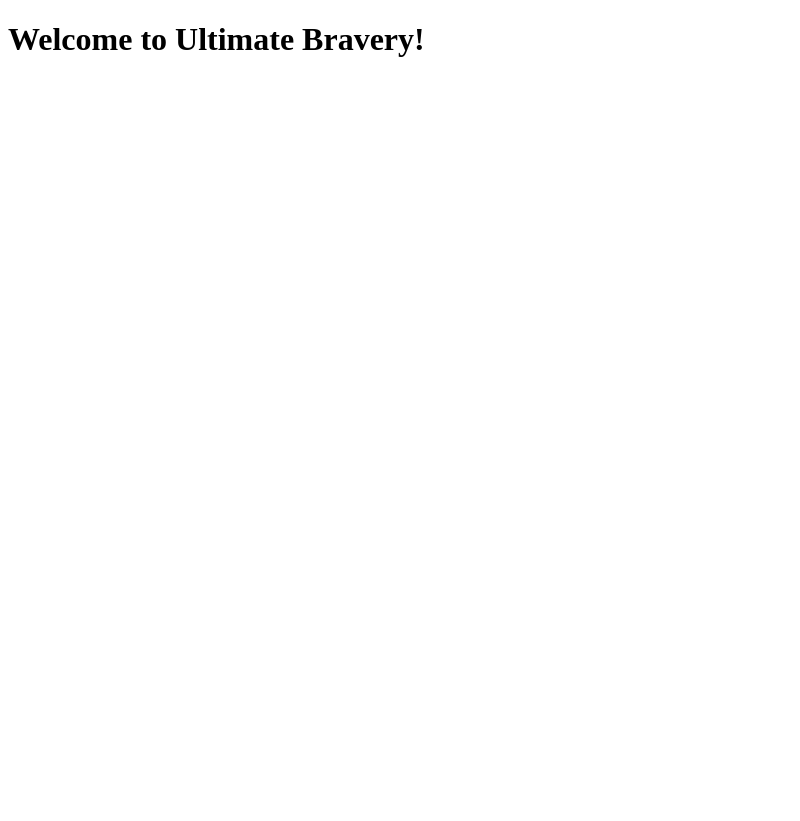
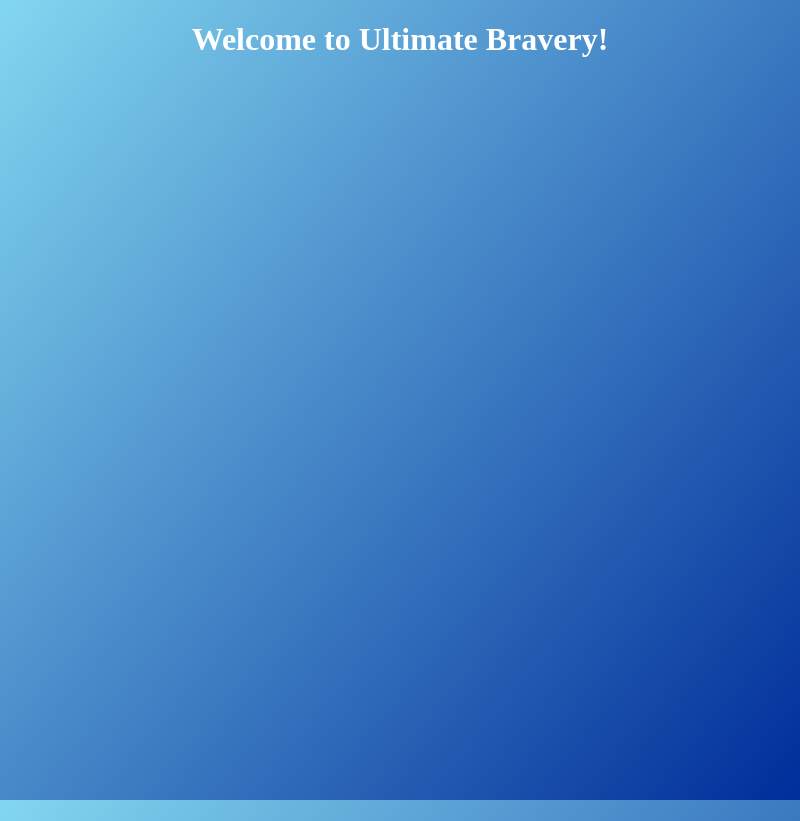
Before and after one commit to anthonydevelops/ultimate-bravery, an Electron app: page index.html in a window 800 px wide. Before the commit the page ends 800 px from the top, so only its background shows below. Drawn offline with Linux system fonts and the light colour scheme.

Commit message:
Working on design portion, colors, typography, etc

```diff
--- a/index.html
+++ b/index.html
@@ -5,11 +5,12 @@
   <meta charset="UTF-8">
   <meta name="viewport" content="width=device-width, initial-scale=1.0">
   <meta http-equiv="X-UA-Compatible" content="ie=edge">
+  <link rel="stylesheet" href="styles/home.css">
   <title>Ultimate Bravery</title>
 </head>
 
 <body>
-  <h1>Welcome to Ultimate Bravery!</h1>
+  <h1 class="title">Welcome to Ultimate Bravery!</h1>
 </body>
 <script>
   require('./renderer');
--- /dev/null
+++ b/styles/home.css
@@ -0,0 +1,20 @@
+html {
+  height: 100%;
+}
+
+body {
+  height: 100%;
+  margin: 0;
+  background: linear-gradient(
+    130deg,
+    rgba(131, 214, 240, 1) 0%,
+    rgba(0, 45, 154, 1) 100%
+  );
+  background-repeat: no-repeat;
+  background-attachment: fixed;
+}
+
+.title {
+  color: #ffffff;
+  text-align: center;
+}
```
